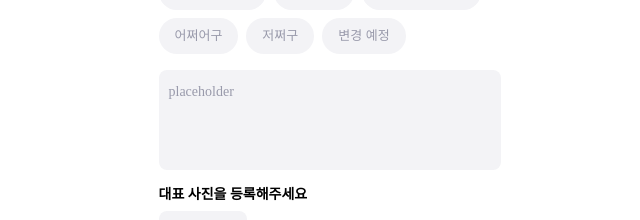
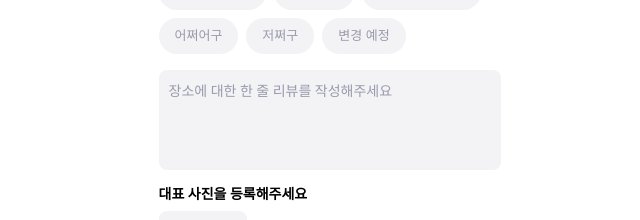
Before and after one commit to SOPT-all/36-SOPKATHON-WEB-WEB2, a React (Vite) app: page /upload in a window 1280 px wide. Shown: the part 323-543 px from the top of the page, without its empty margins (310-950 px from the left). Built offline with nearby package versions, Linux system fonts and the light colour scheme; a web font is replaced by a local one.

Commit message:
feat: 지역 선택 모달 연결

```diff
--- a/src/pages/upload/page/Upload.tsx
+++ b/src/pages/upload/page/Upload.tsx
@@ -3,6 +3,8 @@ import { useNavigate } from 'react-router-dom';
 import ArrowLeft from '@/shared/assets/svg/arrow_left.svg';
 import CameraIcon from '@/shared/assets/svg/camera.svg';
 import Button from '@/shared/components/Button';
+import RegionSelector from '../components/RegionSelector';
+
 const Upload = () => {
   const navigate = useNavigate();
   const [image, setImage] = useState<string | null>(null);
@@ -10,6 +12,7 @@ const Upload = () => {
   const [regionName, setRegionName] = useState('');
   const [selectedEvaluations, setSelectedEvaluations] = useState<string[]>([]);
   const [review, setReview] = useState('');
+  const [isRegionSelectorOpen, setRegionSelectorOpen] = useState(false);
 
   const evaluationOptions = [
     '사람이 많아요',
@@ -47,12 +50,17 @@ const Upload = () => {
     });
   };
 
+  const handleRegionSelect = (region: string) => {
+    setRegionName(region);
+    setRegionSelectorOpen(false);
+  };
+
   return (
     <>
       <button onClick={() => navigate(-1)} className="mb-[1rem]">
         <img src={ArrowLeft} alt="뒤로가기" />
       </button>
-      <div className="w-full min-h-screen bg-white px-[1rem]">
+      <div className="w-full h-screen bg-white px-[1rem] overflow-y-auto">
         <div className="max-w-[23.4375rem] mx-auto flex flex-col gap-[1rem]">
           <div className="flex flex-col gap-2">
             <label className="text-black text-sm font-semibold font-['Pretendard'] leading-tight">
@@ -75,10 +83,10 @@ const Upload = () => {
                 type="text"
                 placeholder="지역명을 선택해주세요"
                 value={regionName}
-                onChange={e => setRegionName(e.target.value)}
+                onClick={() => setRegionSelectorOpen(true)}
+                readOnly
                 className="w-[21.375rem] h-[3rem] py-[1rem] px-[0.75rem] bg-[#F3F3F6] rounded-[0.5rem] outline-none flex items-center gap-[0.625rem] flex-shrink-0 placeholder:text-[#999AAB] placeholder:font-medium placeholder:text-sm placeholder:font-['Pretendard'] placeholder:leading-[140%]"
               />
-
               <svg
                 className="absolute right-4 top-1/2 transform -translate-y-1/2"
                 width="20"
@@ -118,7 +126,7 @@ const Upload = () => {
             </div>
           </div>
           <textarea
-            placeholder="placeholder"
+            placeholder="장소에 대한 한 줄 리뷰를 작성해주세요"
             value={review}
             onChange={e => setReview(e.target.value)}
             className="w-[21.375rem] py-[0.75rem] px-[0.625rem] bg-[#F3F3F6] rounded-[0.5rem] min-h-[100px] resize-none outline-none flex-shrink-0 placeholder:text-[#999AAB] placeholder:font-medium placeholder:text-sm placeholder:font-['Pretendard'] placeholder:leading-[140%]"
@@ -145,11 +153,17 @@ const Upload = () => {
               />
             </div>
           </div>
-          <Button onClick={handleSubmit} variant="teal" className="mt-[1.69rem] mb-[3.125rem]">
+          <Button onClick={handleSubmit} variant="teal" className="mt-[1.69rem] mb-[6rem]">
             등록하기
           </Button>
         </div>
       </div>
+
+      <RegionSelector
+        isOpen={isRegionSelectorOpen}
+        onClose={() => setRegionSelectorOpen(false)}
+        onSelectRegion={handleRegionSelect}
+      />
     </>
   );
 };
```
